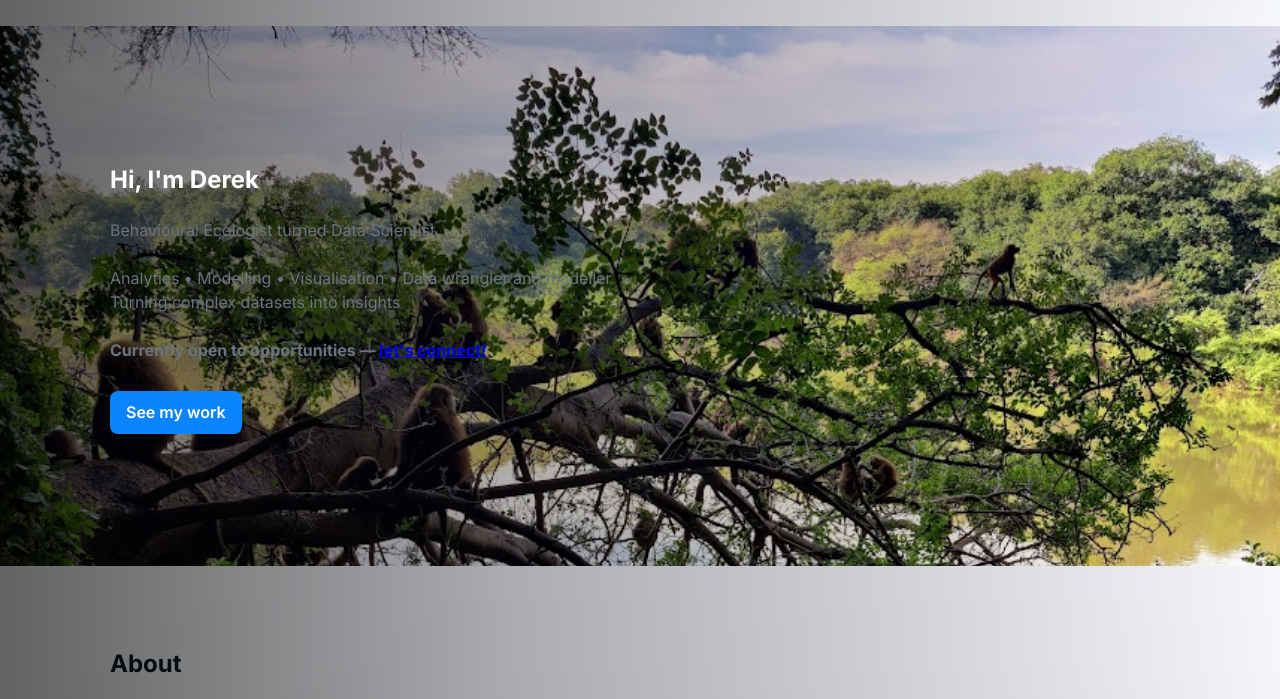
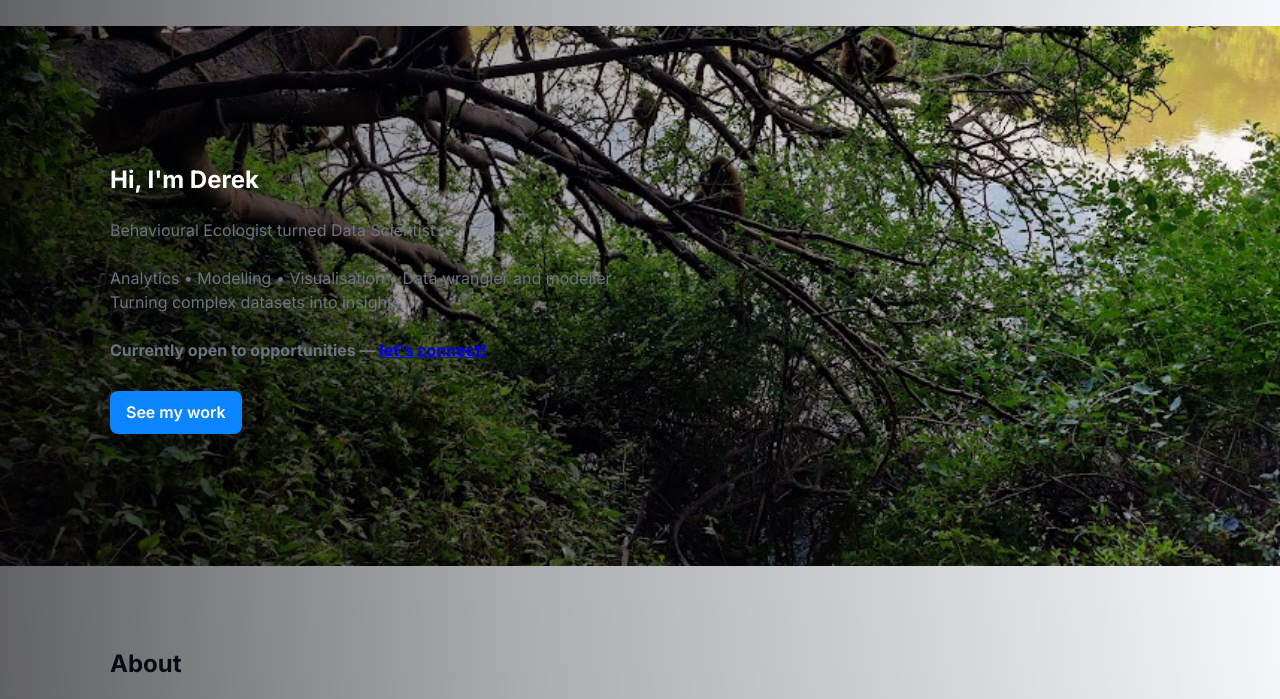
Before and after one commit to delmurphy/delmurphy.github.io, a plain HTML site: page index.html in a window 1280 px wide. Shown: the part 57-756 px from the top of the page. Drawn offline with Linux system fonts and the light colour scheme.

Commit message:
Playing with banner image

```diff
--- a/styles.css
+++ b/styles.css
@@ -44,7 +44,7 @@ body{
 .hero{
   padding: 6rem 0; /* give more breathing space */
   text-align: left;
-  background: url("../images/baboons1.jpg") center top/cover no-repeat; /*start the image at 20% from the top */
+  background: url("../images/baboons1.jpg") center bottom/cover no-repeat; /*start the image at 20% from the top */
   color: #ffffff; /* ensure text is readable on the banner */
   min-height: 60vh; /* at least 60% of viewport height */
 }
```
